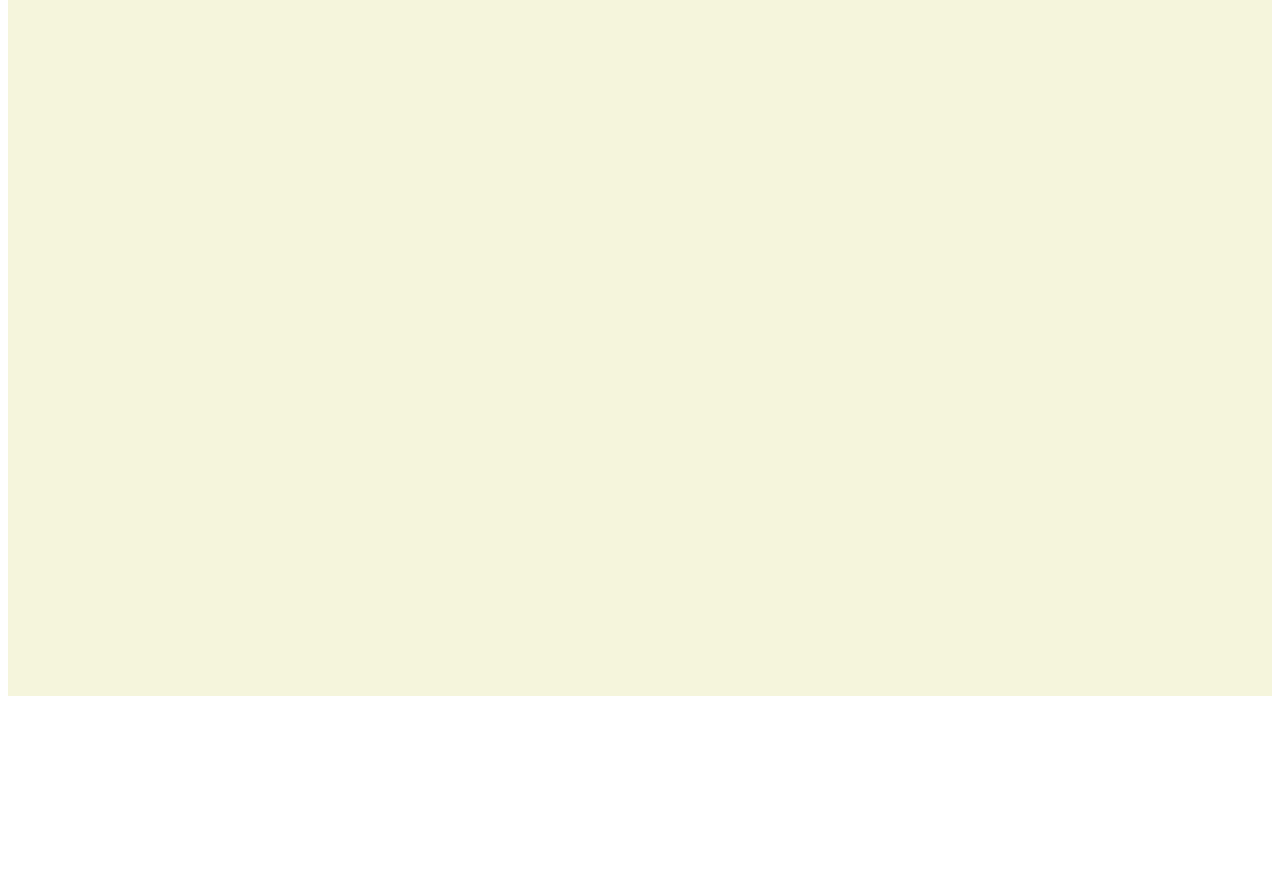
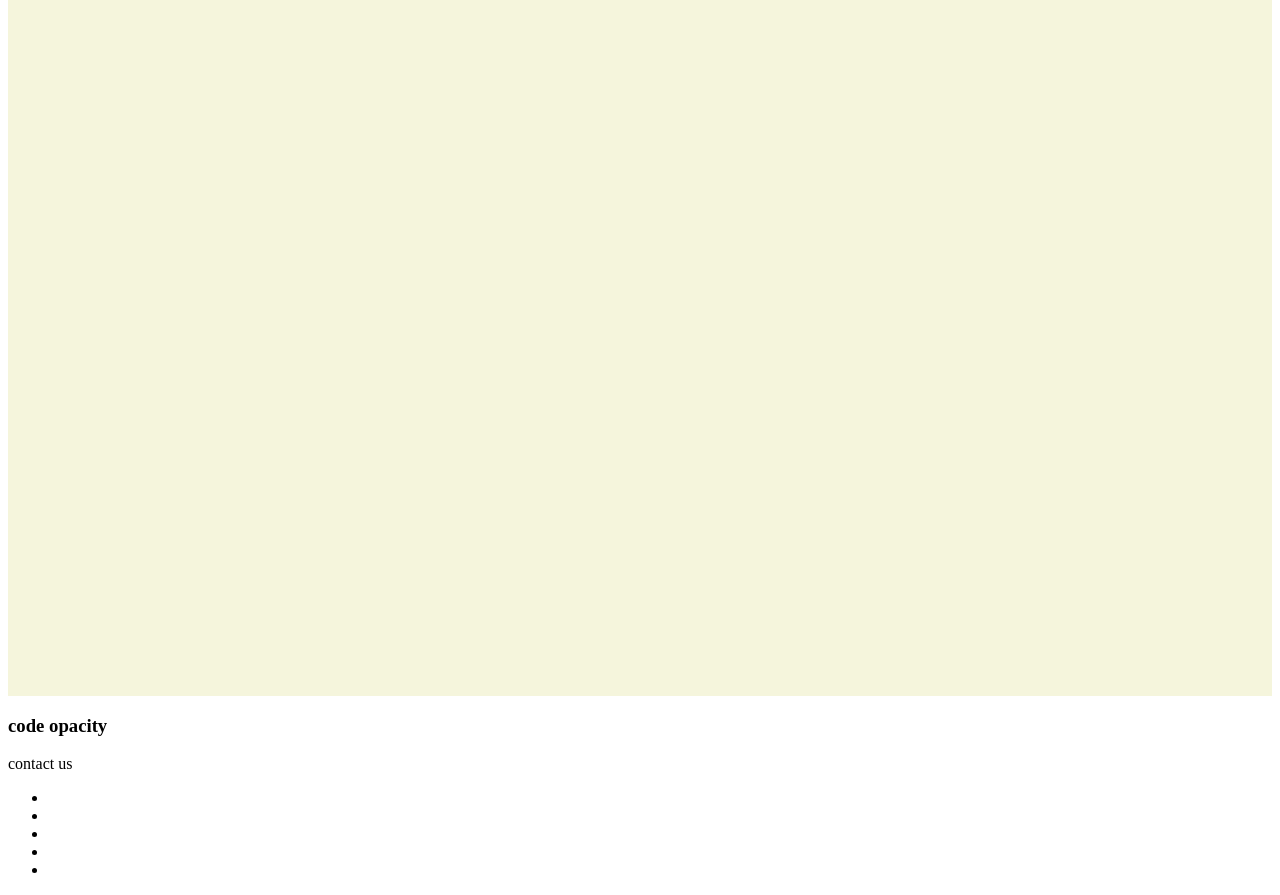
Before and after one commit to Suha523/test-team-work, a plain HTML site: page index.html in a window 1280 px wide. Shown: the part 112-1007 px from the top of the page. Before the commit the page ends 816 px from the top, so only its background shows below. Drawn offline with Linux system fonts and the light colour scheme.

Commit message:
addfooter

```diff
--- a/index.html
+++ b/index.html
@@ -18,5 +18,19 @@
         </div>
 
    </div>
+   <div class="footer_container">
+    <h3>code opacity</h3>
+  </div>
+  <p>contact us</p>
+  <ul class="socials">
+    <li>
+      <a href="#"><i class="faceBook"></i></a></li>
+   <li>   <a href="#"><i class="twitter"></i></a></li>
+   <li>  <a href="#"><i class="google-account"></i></a></li>
+    <li><a href="#"><i class="youtube"></i></a></li>
+    <li> <a href="#"><i class="linkedin"></i></a></li>
+    </li>
+  </ul>
+</footer>
 </body>
 </html>
```
